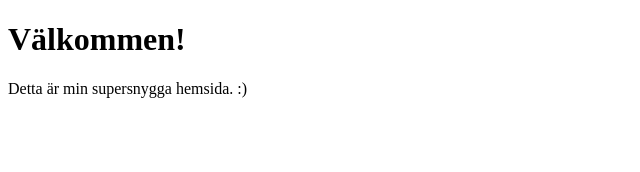
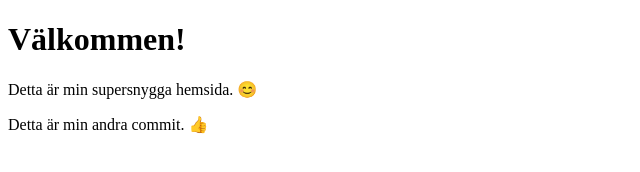
Before and after one commit to eastonhill/testweb, a plain HTML site: page index.html in a window 1280 px wide. Shown: the whole page, without its empty margins (0-640 px from the left). Drawn offline with Linux system fonts and the light colour scheme.

Commit message:
second commit

```diff
--- a/index.html
+++ b/index.html
@@ -10,7 +10,11 @@
     <h1>Välkommen!</h1>
 
     <p>
-        Detta är min supersnygga hemsida. :)
+        Detta är min supersnygga hemsida. 😊
+    </p>
+
+    <p>
+        Detta är min andra commit. 👍
     </p>
 </body>
 </html>
```
